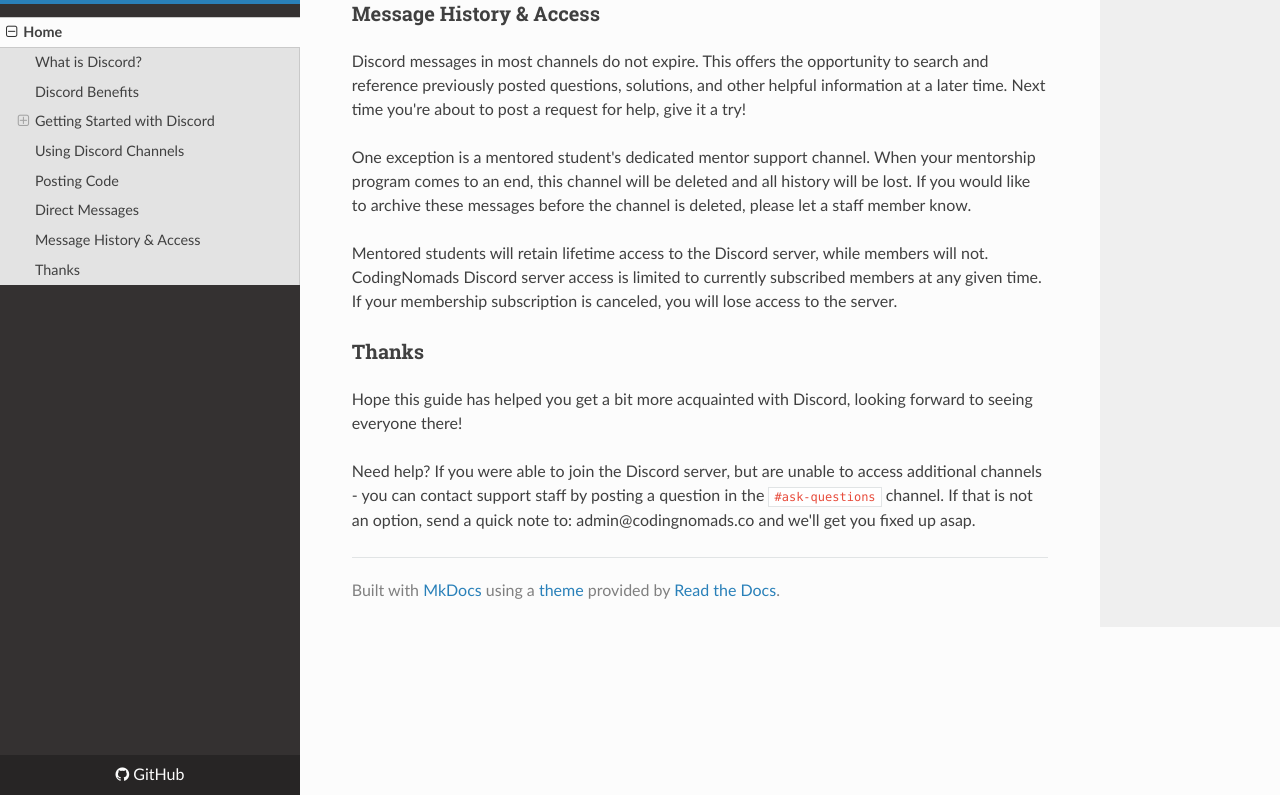
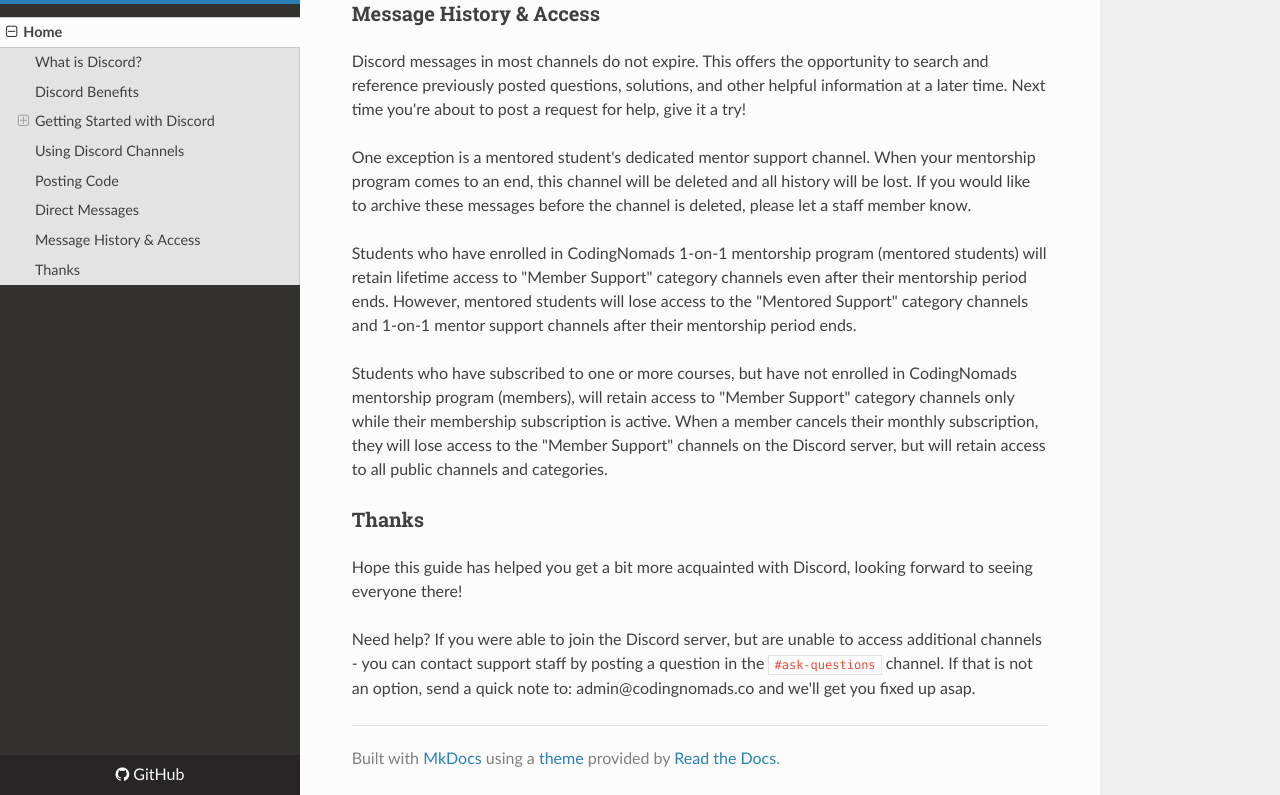
Before and after one commit to KimberlyDez/discord-guide, an MkDocs documentation site: the page built from docs/index.md, in a window 1280 px wide and 900 px high, scrolled down 6245 px, cut to the strip 105-900 px from the top of the window. Built offline with MkDocs 1.6.1, drawn with Linux system fonts in a browser that asks for light colours; nearby versions of some CDN libraries.

Commit message:
channel access

```diff
--- a/docs/index.md
+++ b/docs/index.md
@@ -131,7 +131,9 @@
 
 One exception is a mentored student's dedicated mentor support channel. When your mentorship program comes to an end, this channel will be deleted and all history will be lost. If you would like to archive these messages before the channel is deleted, please let a staff member know.
 
-Mentored students will retain lifetime access to the Discord server, while members will not. CodingNomads Discord server access is limited to currently subscribed members at any given time. If your membership subscription is canceled, you will lose access to the server.
+Students who have enrolled in CodingNomads 1-on-1 mentorship program (mentored students) will retain lifetime access to "Member Support" category channels even after their mentorship period ends. However, mentored students will lose access to the "Mentored Support" category channels and 1-on-1 mentor support channels after their mentorship period ends.
+
+Students who have subscribed to one or more courses, but have not enrolled in CodingNomads mentorship program (members), will retain access to "Member Support" category channels only while their membership subscription is active. When a member cancels their monthly subscription, they will lose access to the "Member Support" channels on the Discord server, but will retain access to all public channels and categories.
 
 ### Thanks
 
```
